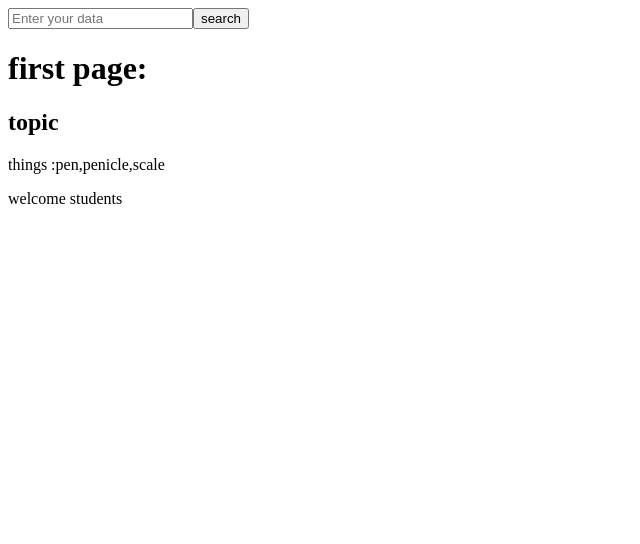
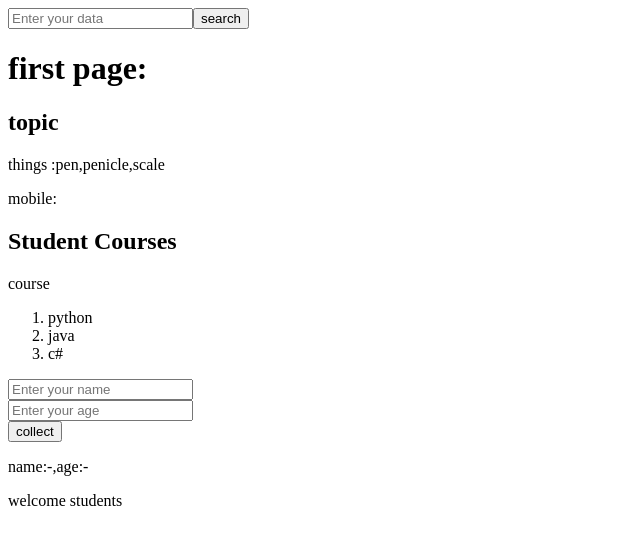
Before and after one commit to anandsla17-debug/react10-11-2026, a React (Vite) app in the folder reactintro/: page / in a window 1280 px wide. Shown: the top 544 px of the page, without its empty margins (0-640 px from the left). Built offline with nearby package versions, Linux system fonts and the light colour scheme.

Commit message:
usestate

```diff
--- a/reactintro/src/App.jsx
+++ b/reactintro/src/App.jsx
@@ -11,6 +11,7 @@ function App() {
     <Form></Form>
 
 
+
    <p>welcome students</p>
 
    </>
--- a/reactintro/src/Component/First.jsx
+++ b/reactintro/src/Component/First.jsx
@@ -1,10 +1,19 @@
-function First(props){
+function First({info,children}){
 
     return(
         <>
         <h1>first page:</h1>
         <h2>topic</h2>
-        <p>things :{props.info}</p>
+        <p>things :{info.datas}</p>
+        <p>mobile:{info.outputs}</p>
+        {children}
+        <p>course</p>
+        <ol>
+            <li>{info.course1}</li>
+            <li>{info.course2}</li>
+            <li>{info.course3}</li>
+
+        </ol>
         </>
     )
 }
--- a/reactintro/src/Component/Form.jsx
+++ b/reactintro/src/Component/Form.jsx
@@ -1,14 +1,39 @@
+import { useState } from "react";
 import First from "./First";
 
 
 function Form(){
     const data="pen,penicle,scale";
+
+    const course={
+        c1:"python",
+        c2:"java",
+        c3:"c#"
+    }
+
+    const[inputs,setinput]=useState("no input");
+    const[output,setoutput]=useState("");
+
+    const[name,setname]=useState("no");
+    const[age,setage]=useState("no");
+    const[result,setresult]=useState({
+        name:"-",age:"-"
+    });
     return(
         <>
-        <input type="text" placeholder="Enter your data"></input>
-        <button>search</button>
-        <First info={data}></First>
+        <input type="text" placeholder="Enter your data" onChange={(e)=>setinput(e.target.value)}></input>
+        <button onClick={()=>{setoutput(inputs)}}>search</button>
+        <p>{output}</p>
+        <First info={{datas:data,course1:course.c1,course2:course.c2,course3:course.c3,outputs:output}}>
+            <h2>Student Courses</h2>
+        </First>
 
+    <input type="text" placeholder="Enter your name" onChange={(e)=>setname(e.target.value)}></input>
+    <br></br>
+    <input type="number" placeholder="Enter your age" onChange={(e)=>setage(e.target.value)}></input>
+    <br></br>
+    <button onClick={()=>{setresult({name,age})}}>collect</button>
+       <p>name:{result.name},age:{result.age}</p>
         </>
     )
 }
```
